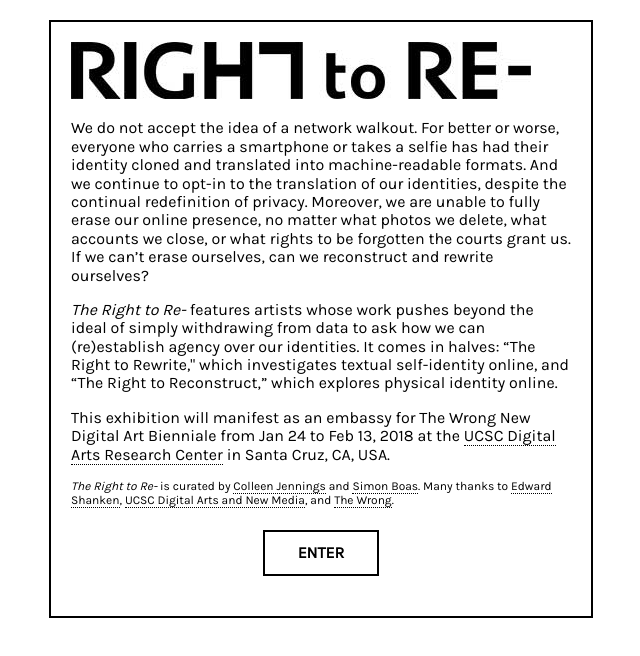
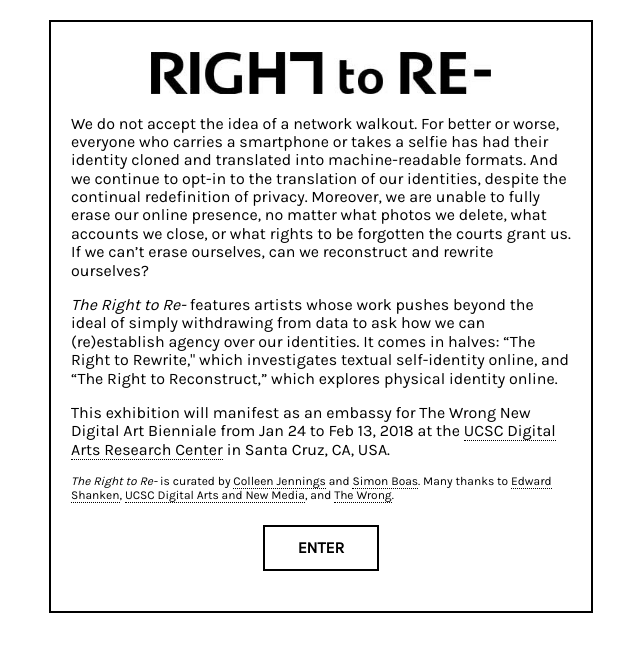
Before and after one commit to bearsoup/right-to-re, a plain HTML site: page index.html in a window 1280 px wide. Shown: the top 656 px of the page, without its empty margins (319-959 px from the left). Drawn offline with nearby package versions, Linux system fonts and the light colour scheme.

Commit message:
Update style.css with loading screen title image

```diff
--- a/css/style.css
+++ b/css/style.css
@@ -25,6 +25,16 @@ body {
   max-width: 500px;
   margin: 20px auto 0 auto;
   padding: 20px 20px;
+}
+
+.loading-title {
+  width: 100%;
+  text-align: center;
+}
+
+.loading-title img {
+  max-width: 340px;
+  padding-top: 10px;
 }
 
 .loading-text h1 {
```
